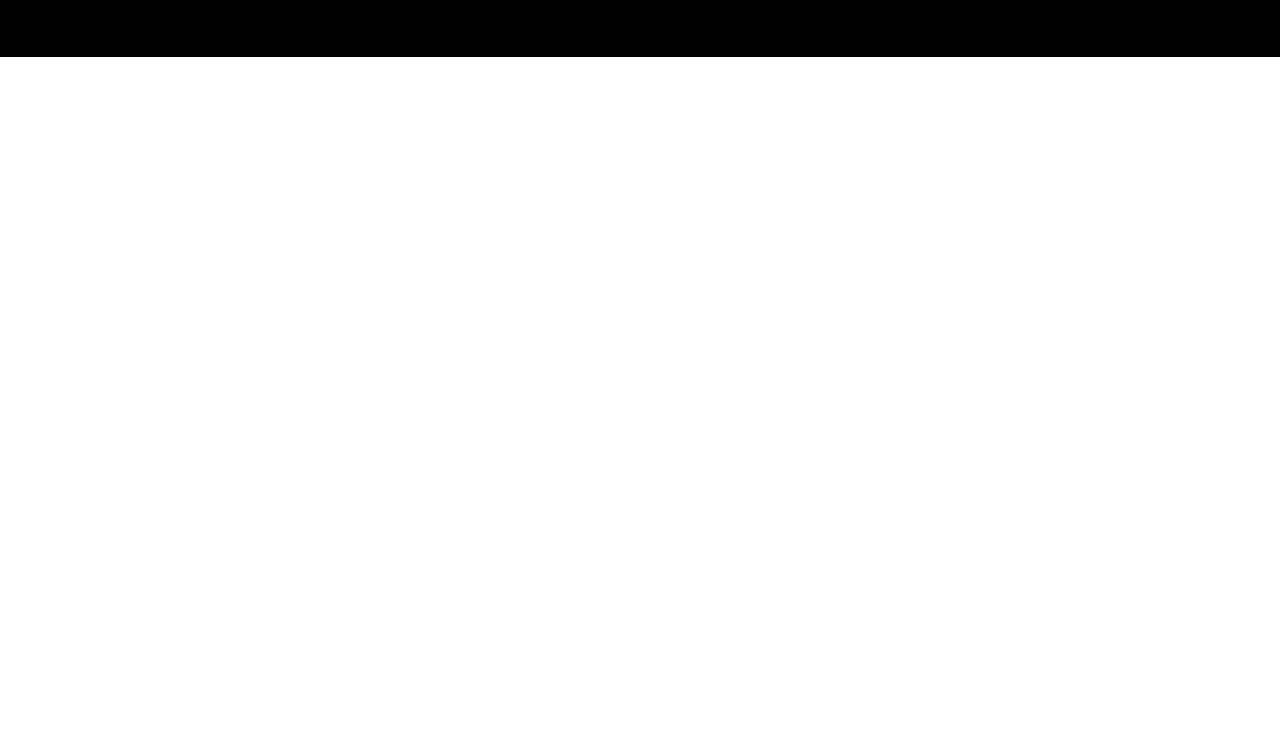
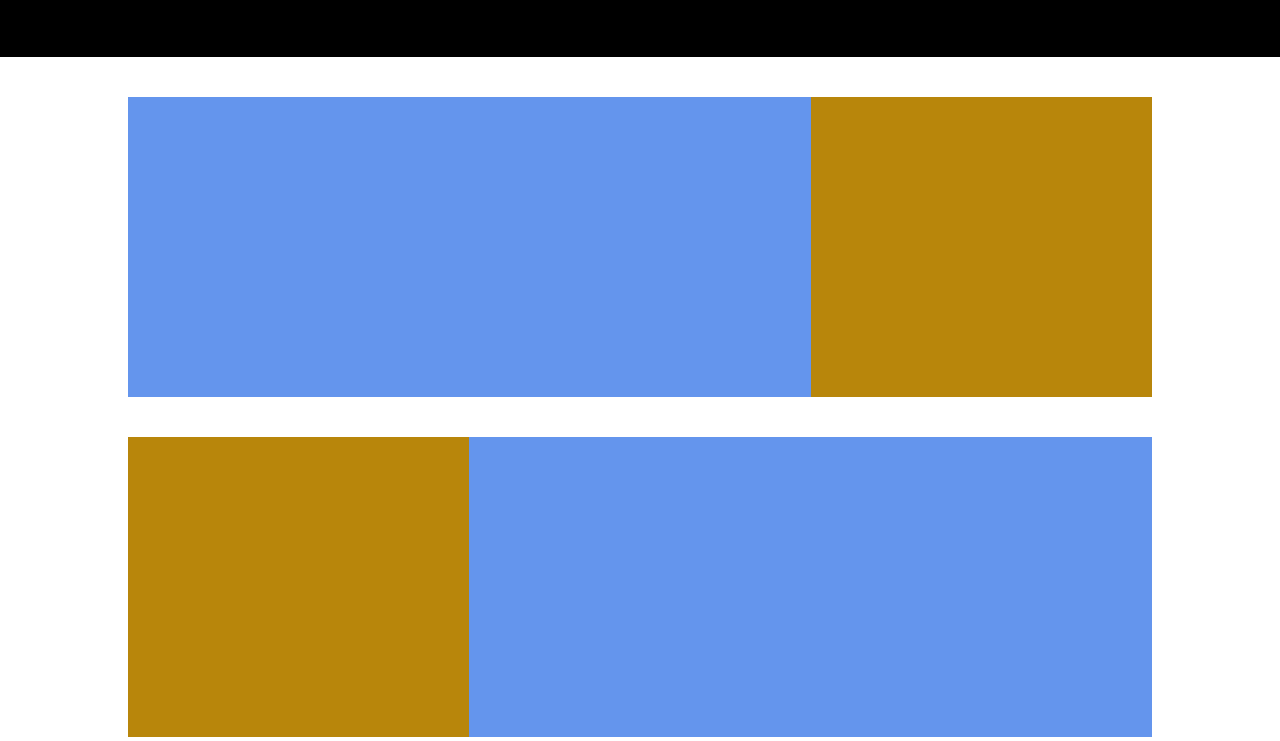
Before and after one commit to Andrearusso94/htmlcss-struttura-discord, a plain HTML site: page index.html in a window 1280 px wide. Shown: the part 407-1148 px from the top of the page. Before the commit the page ends 800 px from the top, so only its background shows below. Drawn offline with Linux system fonts and the light colour scheme.

Commit message:
add container griglia

```diff
--- a/assets/style.css
+++ b/assets/style.css
@@ -45,11 +45,11 @@
     width:  calc((100%/12) * 1);
   }
 
-  .col-3 {
+  .col-10 {
     width: calc((100% / 12) * 10);
   }
 
-  .col-4 {
+  .col-1 {
     width: calc((100% / 12) * 1);
   }
   .open-discord{
@@ -64,3 +64,21 @@
     margin: 0 auto;
 
   }
+
+  .row2 {
+    display: flex;
+    flex-wrap: wrap;
+    padding-top: 2.5rem;
+
+  }
+  .col-4 {
+    width:  calc((100%/12) * 4);
+    background-color: darkgoldenrod;
+    height: 300px;
+  }
+
+  .col-8 {
+    width: calc((100% / 12) * 8);
+    height: 300px;
+    background-color: cornflowerblue;
+  }
--- a/index.html
+++ b/index.html
@@ -15,14 +15,14 @@
           <div class="logo col-1">
             Logo
           </div>
-          <nav class="col-3">
+          <nav class="col-10">
             <a href="#">Scarica</a>
             <a href="#">Perchè Discord</a>
             <a href="#">Nitro</a>
             <a href="#">Sicurezza</a>
             <a href="#">Assistenza</a>
           </nav>
-          <button class="login col-4">Accedi</button>
+          <button class="login col-1">Accedi</button>
         </div>
       </header>
       <!--main site-->
@@ -30,9 +30,20 @@
 
             <section class="open-discord">
                 <div class="presentation">
-
                 </div>
             </section>
+            <div class="container row2">
+                <div class="image col-8"></div>
+                <div class="explanations col-4"></div>
+            </div>
+            <div class="container row2">
+                <div class="image col-4"></div>
+                <div class="explanations col-8"></div>
+            </div>
+            <div class="container row2">
+                <div class="image col-8"></div>
+                <div class="explanations col-4"></div>
+            </div>
 
     </main>
     <footer></footer>
```
